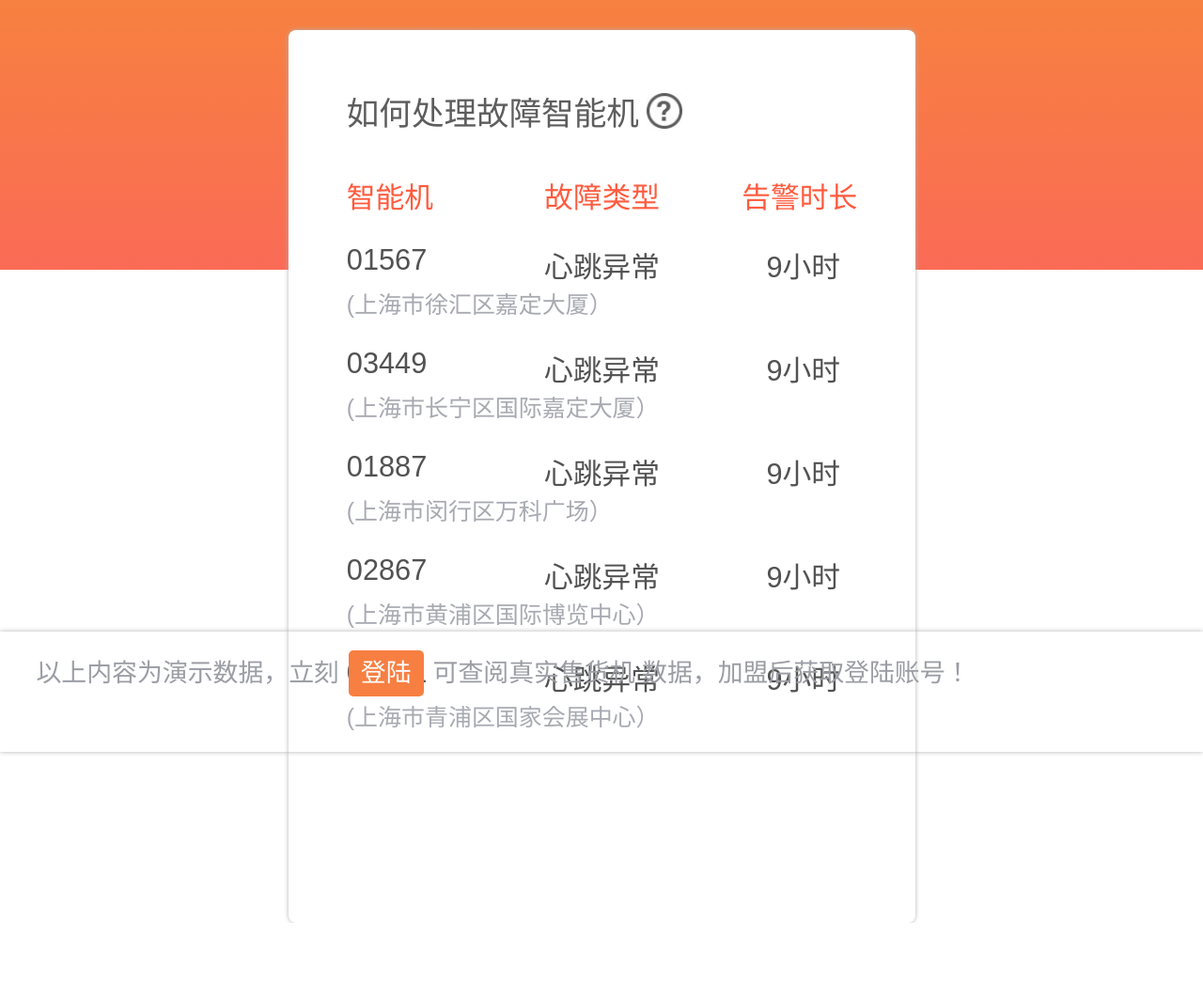
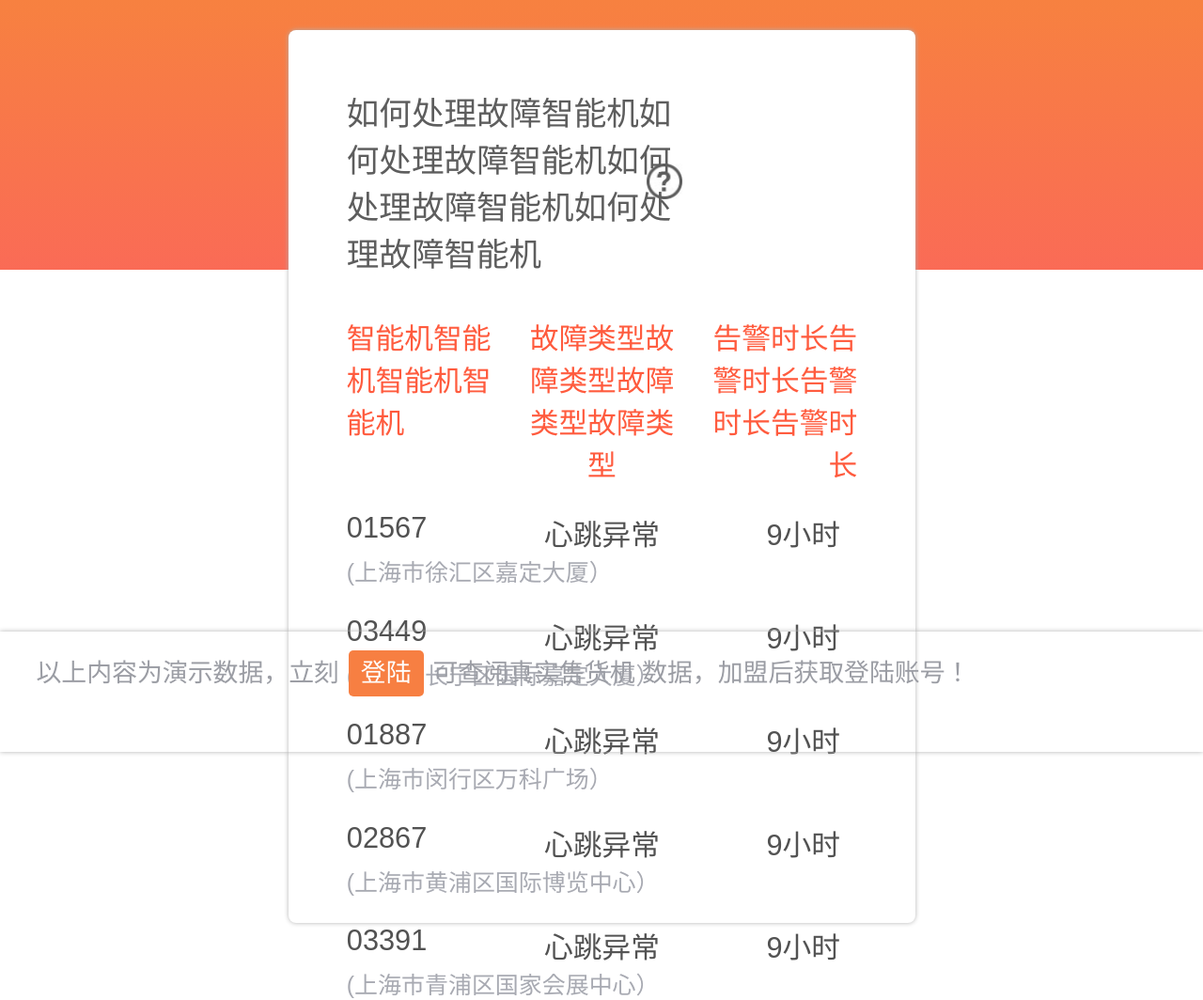
Before and after one commit to yangqianlu/jiam, a plain HTML site: page shij_jingg.html in a window 1280 px wide. Shown: the whole page at 94% size. Before the commit the page ends 982 px from the top, so only its background shows below. Drawn offline with Linux system fonts and the light colour scheme.

Commit message:
issues001bug

```diff
--- a/shij_jingg.html
+++ b/shij_jingg.html
@@ -12,11 +12,11 @@
 		<div class="danger_bg">
 		</div>
 		<div class="content">
-			<h1>如何处理故障智能机</h1>
+			<h1>如何处理故障智能机如何处理故障智能机如何处理故障智能机如何处理故障智能机</h1>
 			<div class="title">
-				<p>智能机</p>
-				<p>故障类型</p>
-				<p>告警时长</p>
+				<p>智能机智能机智能机智能机</p>
+				<p>故障类型故障类型故障类型故障类型</p>
+				<p>告警时长告警时长告警时长告警时长</p>
 			</div>
 			<div class="neirong">
 				<p>01567</p>
```
